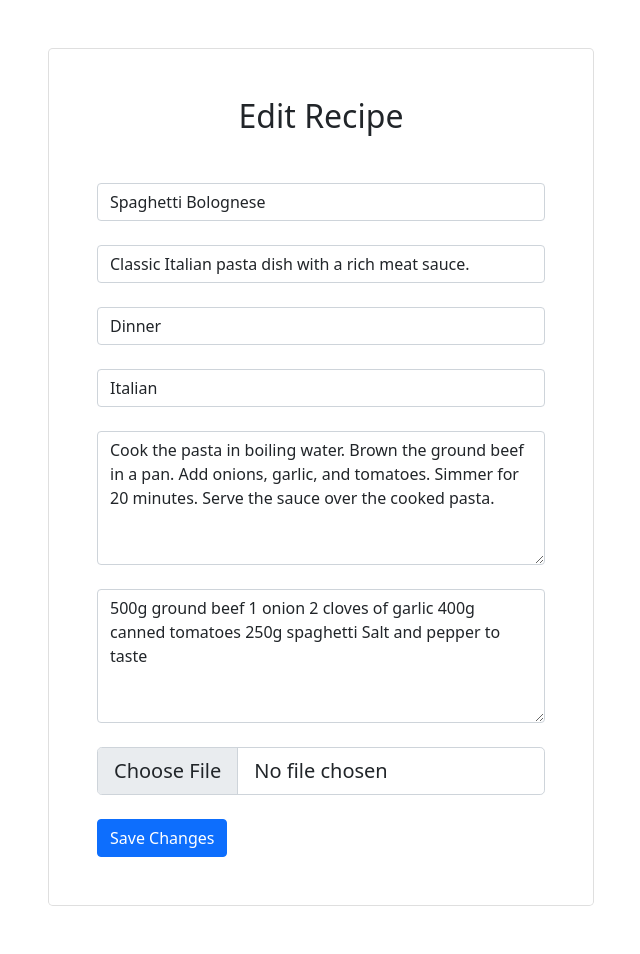
After one commit to Boushra-ahmad/SystemDeploymentProject, a Flask app: page /editrecipe/1 in a window 1280 px wide. The commit adds this page. Shown: the whole page, without its empty margins (319-959 px from the left). Run offline with Flask 3, Linux system fonts and the light colour scheme.

Commit message:
added edit recipe page and function

```diff
--- a/routes.py
+++ b/routes.py
@@ -173,3 +173,45 @@ def import_recipe():
             return redirect(url_for('main.home'))
         return 'Invalid file'
     return render_template('importRecipes.html')
+
+#editrecipe
+@main.route('/editrecipe/<int:id>', methods=['GET','POST'])
+def edit_recipe(id):
+    recipe = get_by_id(id)
+
+    if request.method == 'PUT':
+        # Retrieve the updated recipe data from the form
+        name = request.form['name']
+        description = request.form['description']
+        category = request.form['category']
+        cuisine = request.form['cuisine']
+        instructions = request.form['instructions']
+        ingredients = request.form['ingredients']
+
+        print(cuisine, file=sys.stderr)
+        print(description, file=sys.stderr)
+
+
+        with open('recipes.json', 'r') as file:
+            existing_recipes = json.load(file)
+
+
+        for recipe in existing_recipes:
+            if recipe['id'] == id:
+                # Update the recipe fields
+                recipe['name'] = name
+                recipe['description'] = description
+                recipe['category'] = category
+                recipe['cuisine'] = cuisine
+                recipe['instructions'] = instructions
+                recipe['ingredients'] = ingredients
+
+                break
+
+        # Save the updated recipes back to the JSON file
+        with open('recipes.json', 'w') as file:
+            json.dump(existing_recipes, file)
+
+        print(existing_recipes, file=sys.stderr)
+
+    return render_template('editrecipe.html',recipe=recipe)
--- /dev/null
+++ b/templates/editrecipe.html
@@ -0,0 +1,76 @@
+<!DOCTYPE html>
+<html>
+<head>
+    <title>Edit - Recipe | Recipe Management System</title>
+    <!-- Bootstrap CSS -->
+    <link href="https://cdn.jsdelivr.net/npm/bootstrap@5.0.2/dist/css/bootstrap.min.css" rel="stylesheet" integrity="sha384-EVSTQN3/azprG1Anm3QDgpJLIm9Nao0Yz1ztcQTwFspd3yD65VohhpuuCOmLASjC" crossorigin="anonymous">
+    <style>
+        .error-message{
+            color:red;
+        }
+    </style>
+</head>
+<body>
+    <div class="container py-5 h-100">
+        <div class="row d-flex justify-content-center align-items-center h-100">
+          <div class="col-lg-8 col-xl-6">
+            <div class="card rounded-3">
+              <div class="card-body p-4 p-md-5">
+                <h2 class="mb-4 pb-2 pb-md-0 mb-md-5 px-md-2 text-center">Edit Recipe</h2>
+
+                <form method="PUT" action="/editrecipe" enctype="multipart/form-data">
+
+                    {% if message %}
+                        <div class="error-message">
+                        <br/>
+                        <p>{{ message }}</p>
+                        </div>
+                    {% endif %}
+                    <div class="form-group">
+                        <input type="text" id="name" name="name" class="form-control" value="{{recipe.name}}" >
+                    </div>
+                    <br/>
+                    <div class="form-group">
+                        <input id="description" name="description" class="form-control" value="{{recipe.description}}">
+                    </div>
+                    <br/>
+                    <div class="form-group">
+                        <select id="category" name="category" class="form-control">
+                            <option value="{{recipe.category}}">{{recipe.category}}</option>
+                            <option value="dinner">Dinner</option>
+                            <option value="lunch">Lunch</option>
+                            <option value="breakfast">Breakfast</option>
+                            <option value="snack">Snack</option>
+                        </select>
+                    </div>
+                    <br/>
+                    <div class="form-group">
+                        <input type="text" id="cuisine" value="{{recipe.cuisine}}" name="cuisine" class="form-control" >
+                    </div>
+                    <br/>
+                    <div class="form-group">
+                        <textarea id="instructions" name="instructions" class="form-control" rows="5" cols="50">{{' '.join(recipe.instructions)}}</textarea>
+                    </div>
+                    <br/>
+                    <div class="form-group">
+                        <textarea id="ingredients" name="ingredients" class="form-control" rows="5" cols="50" >{{' '.join(recipe.ingredients)}} </textarea>
+                    </div>
+                    <br/>
+                    <div class="form-group">
+                         <input class="form-control form-control-lg" id="image" name="image" type="file" value={{recipe.image}} />
+                    </div>
+                    <br/>
+                    <button type="submit" class="btn btn-primary">Save Changes</button>
+                </form>
+
+              </div>
+            </div>
+          </div>
+        </div>
+      </div>
+
+
+      <script src="https://cdn.jsdelivr.net/npm/bootstrap@5.0.2/dist/js/bootstrap.bundle.min.js" integrity="sha384-MrcW6ZMFYlzcLA8Nl+NtUVF0sA7MsXsP1UyJoMp4YLEuNSfAP+JcXn/tWtIaxVXM" crossorigin="anonymous"></script>
+
+</body>
+</html>
--- a/templates/index.html
+++ b/templates/index.html
@@ -4,7 +4,11 @@
     <title>Recipe Management System</title>
     <link rel="stylesheet" href="{{ url_for('static', filename='css/Style.css') }}">
     <link rel="stylesheet" href="https://cdnjs.cloudflare.com/ajax/libs/font-awesome/4.7.0/css/font-awesome.min.css">
-
+    <style>
+      body{
+        overflow-x:hidden;
+      }
+    </style>
 </head>
 <body>
 <center><h1>Recipe Management System</h1></center>
--- a/templates/viewrecipes.html
+++ b/templates/viewrecipes.html
@@ -63,8 +63,8 @@
                 </div>
                 <br>
                 <div>
-                    <button type="button" class="btn btn-success btn-lg">Edit</button/>
-                    <button type="button" class="btn btn-danger btn-lg">Delete</button/>
+                    <a href="/editrecipe/{{recipes.id}}"><button type="button" class="btn btn-success btn-lg">Edit</button/></a>
+                    <a href="#"><button type="button" class="btn btn-danger btn-lg">Delete</button/></a>
                     <br/><br/>
                 </div>
 
```
Also changed, not shown: 1 other file.
